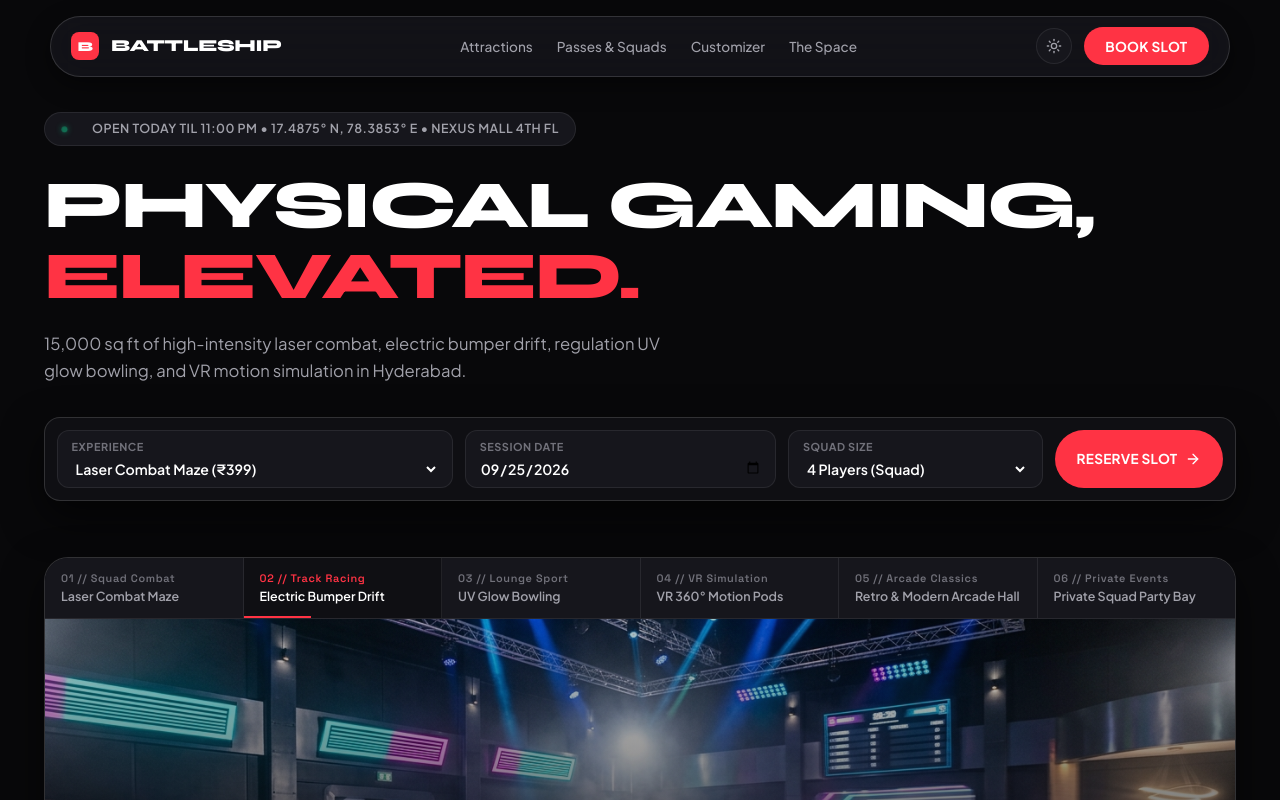
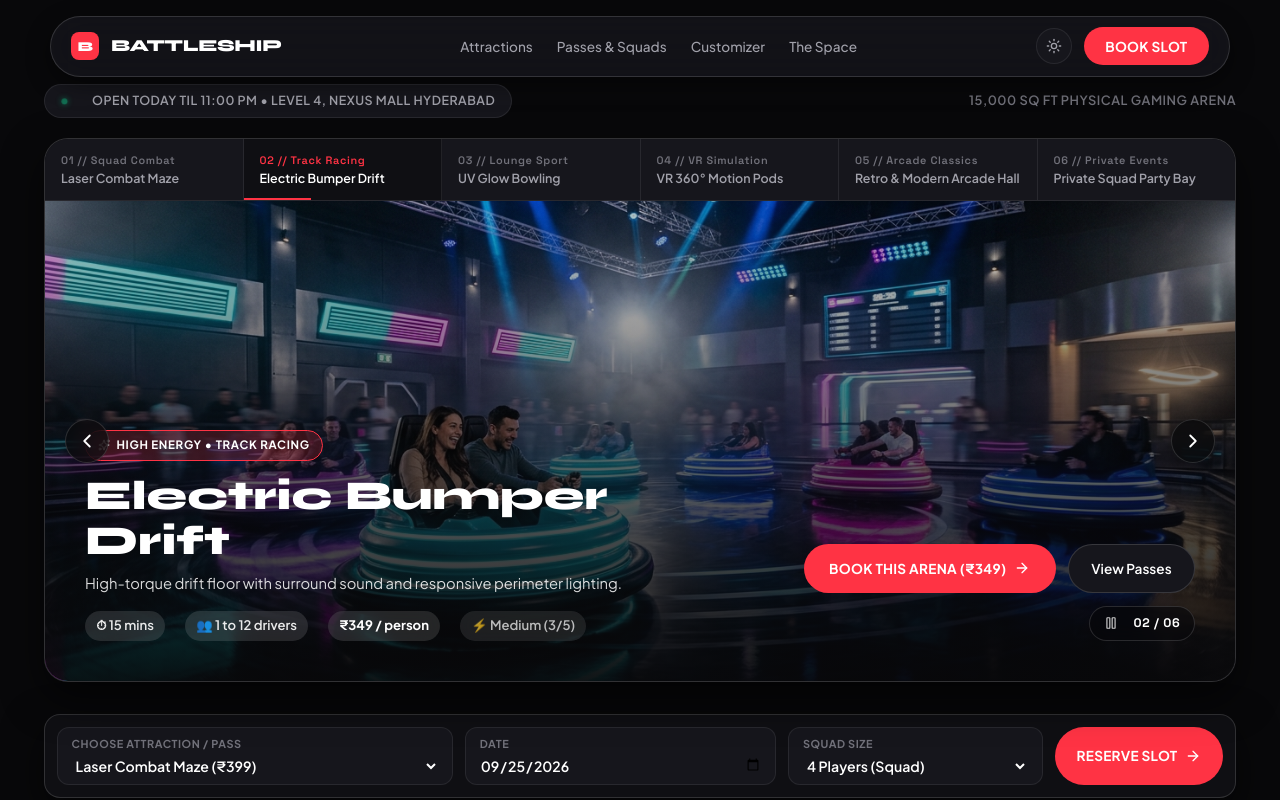
Before and after one commit to Pawan-142/battleship-lite, a React (Vite) app: page / in a window 1280 px wide. Shown: the top 800 px of the page. Built offline with nearby package versions, Linux system fonts and the light colour scheme.

Commit message:
feat: place cinematic carousel as first primary element at top of page

```diff
--- a/src/components/Hero.jsx
+++ b/src/components/Hero.jsx
@@ -1,21 +1,21 @@
 import { useState, useEffect, useRef } from 'react';
-import { ArrowRight, ChevronLeft, ChevronRight, Play, Pause, Zap, Sparkles } from 'lucide-react';
+import { ArrowRight, ChevronLeft, ChevronRight, Play, Pause, Zap, Sparkles, Calendar, Users } from 'lucide-react';
 import { GAMES } from '../data/games';
 import { PASSES } from '../data/passes';
 
 export const Hero = ({ onOpenBooking }) => {
+  // Carousel State (First and Primary element)
+  const [activeSlide, setActiveSlide] = useState(0);
+  const [isPlaying, setIsPlaying] = useState(true);
+  const touchStartX = useRef(0);
+  const touchEndX = useRef(0);
+
   // Quick Booker Bar State
   const [selectedActivity, setSelectedActivity] = useState('laser-combat');
   const [selectedSquadSize, setSelectedSquadSize] = useState('4');
   const [selectedDate, setSelectedDate] = useState(() => {
     return new Date().toISOString().split('T')[0];
   });
-
-  // Carousel State
-  const [activeSlide, setActiveSlide] = useState(0);
-  const [isPlaying, setIsPlaying] = useState(true);
-  const touchStartX = useRef(0);
-  const touchEndX = useRef(0);
 
   // Auto-play interval
   useEffect(() => {
@@ -65,78 +65,23 @@ export const Hero = ({ onOpenBooking }) => {
     <section id="hero" className="hero-editorial">
       <div className="container">
         {/* Live Status & Coordinates Ticker */}
-        <div className="hero-ticker">
-          <span className="status-live-dot" />
-          <span>OPEN TODAY TIL 11:00 PM • 17.4875° N, 78.3853° E • NEXUS MALL 4TH FL</span>
+        <div style={{ display: 'flex', justifyContent: 'space-between', alignItems: 'center', flexWrap: 'wrap', gap: '1rem', marginBottom: '1.25rem' }}>
+          <div className="hero-ticker" style={{ marginBottom: 0 }}>
+            <span className="status-live-dot" />
+            <span>OPEN TODAY TIL 11:00 PM • LEVEL 4, NEXUS MALL HYDERABAD</span>
+          </div>
+
+          <div style={{ fontSize: '0.8rem', color: 'var(--text-tertiary)', fontWeight: 600, letterSpacing: '0.04em' }}>
+            15,000 SQ FT PHYSICAL GAMING ARENA
+          </div>
         </div>
 
-        {/* Cinematic Headline */}
-        <h1 className="hero-title-editorial">
-          Physical Gaming,<br />
-          <span className="accent-text">Elevated.</span>
-        </h1>
-
-        <p className="hero-desc-editorial">
-          15,000 sq ft of high-intensity laser combat, electric bumper drift, regulation UV glow bowling, and VR motion simulation in Hyderabad.
-        </p>
-
-        {/* Interactive Quick Booker Bar */}
-        <form onSubmit={handleQuickBook} className="hero-booker-bar">
-          <div className="booker-field">
-            <label className="booker-label">Experience</label>
-            <select
-              value={selectedActivity}
-              onChange={(e) => setSelectedActivity(e.target.value)}
-              className="booker-select"
-            >
-              <optgroup label="Single Attractions">
-                {GAMES.map(game => (
-                  <option key={game.id} value={game.id}>{game.title} (₹{game.price})</option>
-                ))}
-              </optgroup>
-              <optgroup label="Squad Passes">
-                {PASSES.map(pass => (
-                  <option key={pass.id} value={pass.id}>{pass.name} (₹{pass.price})</option>
-                ))}
-              </optgroup>
-            </select>
-          </div>
-
-          <div className="booker-field">
-            <label className="booker-label">Session Date</label>
-            <input
-              type="date"
-              value={selectedDate}
-              onChange={(e) => setSelectedDate(e.target.value)}
-              className="booker-input"
-            />
-          </div>
-
-          <div className="booker-field">
-            <label className="booker-label">Squad Size</label>
-            <select
-              value={selectedSquadSize}
-              onChange={(e) => setSelectedSquadSize(e.target.value)}
-              className="booker-select"
-            >
-              <option value="2">2 Players (Duo)</option>
-              <option value="4">4 Players (Squad)</option>
-              <option value="6">6 Players (Group)</option>
-              <option value="10">10+ Players (Party)</option>
-            </select>
-          </div>
-
-          <button type="submit" className="btn-red" style={{ height: '100%', minHeight: '48px' }}>
-            <span>Reserve Slot</span>
-            <ArrowRight size={16} />
-          </button>
-        </form>
-
         {/* ==========================================================================
-           CINEMATIC HERO CAROUSEL
+           1. PRIMARY CINEMATIC CAROUSEL (AT FIRST ONLY)
            ========================================================================== */}
         <div
           className="hero-carousel-container"
+          style={{ marginTop: 0, marginBottom: '2rem' }}
           onMouseEnter={() => setIsPlaying(false)}
           onMouseLeave={() => setIsPlaying(true)}
           onTouchStart={handleTouchStart}
@@ -160,7 +105,7 @@ export const Hero = ({ onOpenBooking }) => {
             ))}
           </div>
 
-          {/* Carousel Stage */}
+          {/* Carousel Main Stage */}
           <div className="hero-carousel-stage">
             {/* Background Images for all slides (preloaded & smooth crossfade) */}
             {GAMES.map((game, idx) => (
@@ -200,9 +145,9 @@ export const Hero = ({ onOpenBooking }) => {
                   <span>{currentSlideGame.tag} • {currentSlideGame.category}</span>
                 </div>
 
-                <h2 className="carousel-slide-title">
+                <h1 className="carousel-slide-title">
                   {currentSlideGame.title}
-                </h2>
+                </h1>
 
                 <p className="carousel-slide-desc">
                   {currentSlideGame.shortNote}
@@ -222,20 +167,20 @@ export const Hero = ({ onOpenBooking }) => {
 
               {/* Action Buttons & Slide Counter */}
               <div style={{ display: 'flex', flexDirection: 'column', gap: '0.85rem', alignItems: 'flex-end' }}>
-                <div style={{ display: 'flex', gap: '0.75rem' }}>
+                <div style={{ display: 'flex', gap: '0.75rem', flexWrap: 'wrap' }}>
                   <button
                     onClick={() => onOpenBooking(currentSlideGame)}
                     className="btn-red"
-                    style={{ padding: '0.75rem 1.4rem' }}
+                    style={{ padding: '0.8rem 1.6rem' }}
                   >
-                    <span>Book This Game (₹{currentSlideGame.price})</span>
+                    <span>Book This Arena (₹{currentSlideGame.price})</span>
                     <ArrowRight size={16} />
                   </button>
 
                   <a
                     href="#passes"
                     className="btn-secondary"
-                    style={{ padding: '0.75rem 1.2rem' }}
+                    style={{ padding: '0.8rem 1.4rem' }}
                   >
                     View Passes
                   </a>
@@ -260,8 +205,62 @@ export const Hero = ({ onOpenBooking }) => {
           </div>
         </div>
 
+        {/* ==========================================================================
+           2. QUICK BOOKER BAR & ARENA STATS (BELOW CAROUSEL)
+           ========================================================================== */}
+        <form onSubmit={handleQuickBook} className="hero-booker-bar" style={{ marginBottom: '2rem' }}>
+          <div className="booker-field">
+            <label className="booker-label">Choose Attraction / Pass</label>
+            <select
+              value={selectedActivity}
+              onChange={(e) => setSelectedActivity(e.target.value)}
+              className="booker-select"
+            >
+              <optgroup label="Single Attractions">
+                {GAMES.map(game => (
+                  <option key={game.id} value={game.id}>{game.title} (₹{game.price})</option>
+                ))}
+              </optgroup>
+              <optgroup label="Squad Passes">
+                {PASSES.map(pass => (
+                  <option key={pass.id} value={pass.id}>{pass.name} (₹{pass.price})</option>
+                ))}
+              </optgroup>
+            </select>
+          </div>
+
+          <div className="booker-field">
+            <label className="booker-label">Date</label>
+            <input
+              type="date"
+              value={selectedDate}
+              onChange={(e) => setSelectedDate(e.target.value)}
+              className="booker-input"
+            />
+          </div>
+
+          <div className="booker-field">
+            <label className="booker-label">Squad Size</label>
+            <select
+              value={selectedSquadSize}
+              onChange={(e) => setSelectedSquadSize(e.target.value)}
+              className="booker-select"
+            >
+              <option value="2">2 Players (Duo)</option>
+              <option value="4">4 Players (Squad)</option>
+              <option value="6">6 Players (Group)</option>
+              <option value="10">10+ Players (Party)</option>
+            </select>
+          </div>
+
+          <button type="submit" className="btn-red" style={{ height: '100%', minHeight: '48px' }}>
+            <span>Reserve Slot</span>
+            <ArrowRight size={16} />
+          </button>
+        </form>
+
         {/* Venue Metric Strip */}
-        <div className="venue-stat-strip">
+        <div className="venue-stat-strip" style={{ marginTop: 0 }}>
           <div className="stat-item">
             <span className="stat-number">15,000</span>
             <span className="stat-desc">Sq Ft Arena Floor</span>
--- a/src/index.css
+++ b/src/index.css
@@ -334,8 +334,8 @@ img {
    ========================================================================== */
 .hero-editorial {
   position: relative;
-  padding-top: 7rem;
-  padding-bottom: 4rem;
+  padding-top: 5.25rem;
+  padding-bottom: 3.5rem;
   overflow: hidden;
 }
 
```
